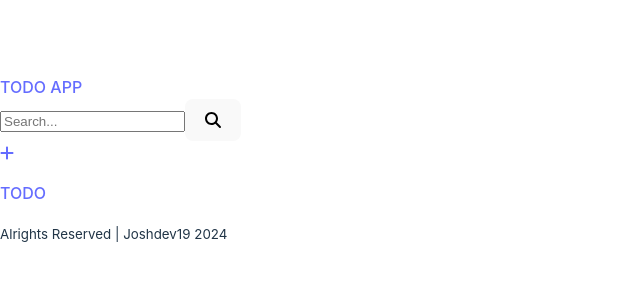
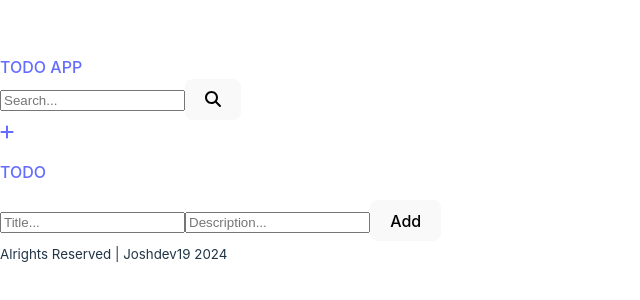
Before and after one commit to joshdev19/todo-graphql, a React (Vite) app in the folder client/: page /add in a window 1280 px wide. Shown: the part 240-540 px from the top of the page, without its empty margins (0-640 px from the left). Built offline with nearby package versions, Linux system fonts and the light colour scheme.

Commit message:
Feat: Made a temporary instances

```diff
--- a/client/src/components/FormComponent.tsx
+++ b/client/src/components/FormComponent.tsx
@@ -1,8 +1,24 @@
+import { useLocation, useParams } from "react-router-dom"
+
 const FormComponent = () => {
-    // Think a logic here, if current url is add then show add form otherwise update form
+
+    const location = useLocation();
+    const path = location.pathname;
+    const { id } = useParams();
+
     return (
         <div className="form-wrapper">
-
+            <form>
+                <input type="text" placeholder="Title..." />
+                <input type="text" placeholder="Description..." />
+                <button type="button">
+                    {
+                        path.includes('/add') ?
+                        "Add" :
+                        "Update"
+                    }
+                </button>
+            </form>
         </div>
     )
 }
```
